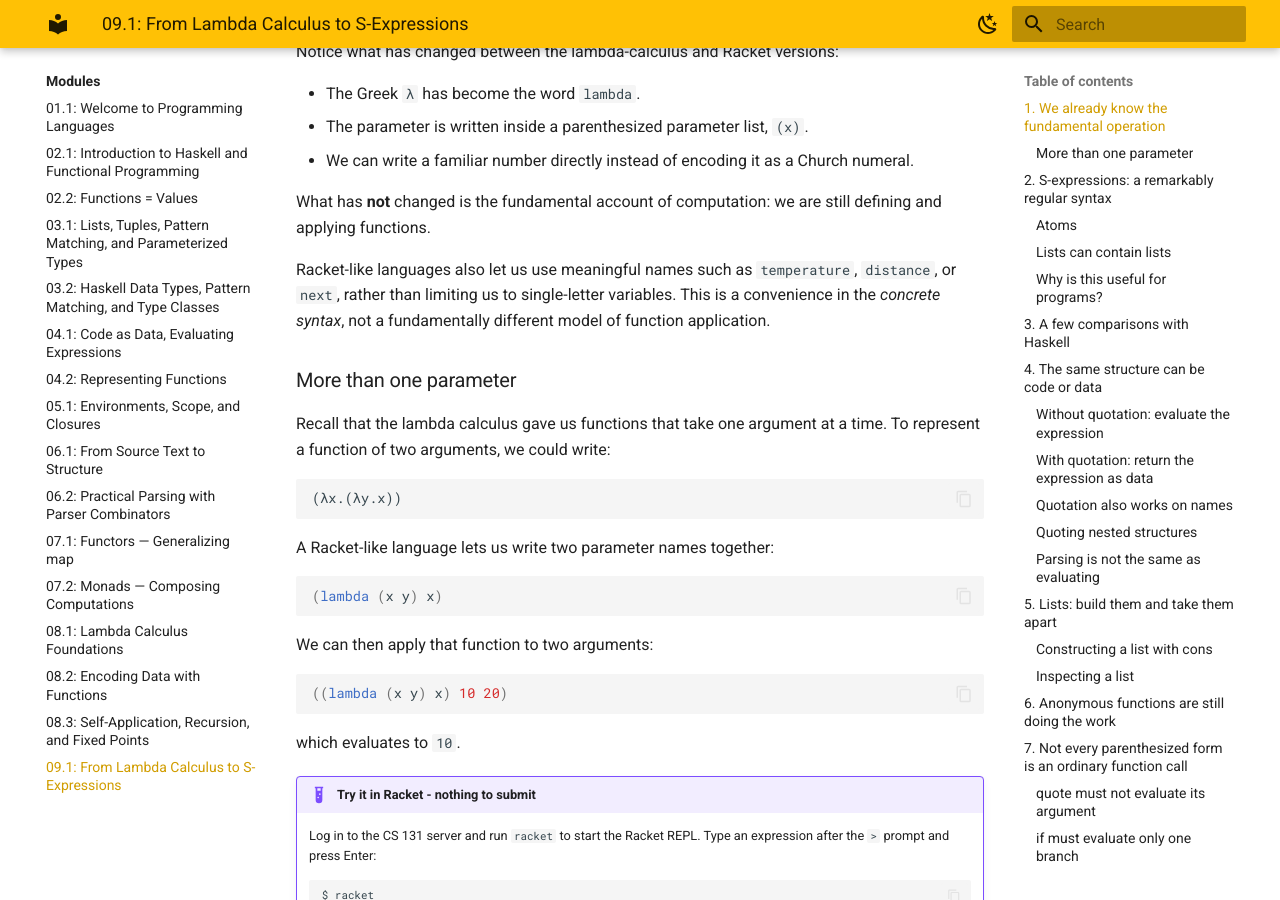
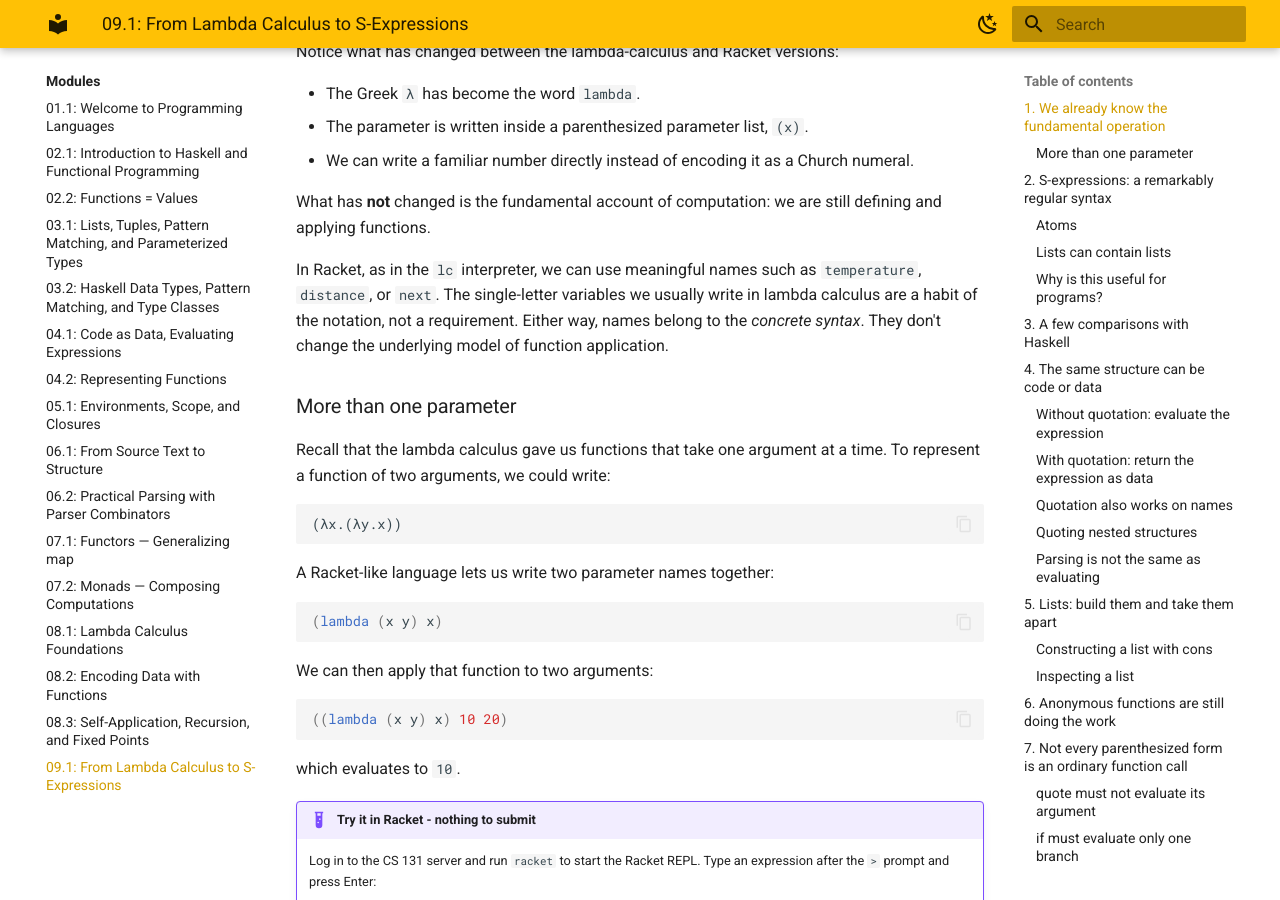
Before and after one commit to lbang-hmc/cs-131-website, an MkDocs documentation site: the page built from content/modules/09.1-from-lambda-calculus-to-s-expressions.md, in a window 1280 px wide and 900 px high, scrolled down 2099 px. Built offline with MkDocs 1.6.1 and Material for MkDocs 9.7.7, drawn with Linux system fonts in a browser that asks for light colours.

Commit message:
09.1: lc also allows multi-character names; fix the names-vs-single-letters claim
Co-Authored-By: Claude Opus 5.5 <noreply@anthropic.com>

```diff
--- a/content/modules/09.1-from-lambda-calculus-to-s-expressions.md
+++ b/content/modules/09.1-from-lambda-calculus-to-s-expressions.md
@@ -80,7 +80,7 @@ Notice what has changed between the lambda-calculus and Racket versions:
 
 What has **not** changed is the fundamental account of computation: we are still defining and applying functions.
 
-Racket-like languages also let us use meaningful names such as `temperature`, `distance`, or `next`, rather than limiting us to single-letter variables. This is a convenience in the *concrete syntax*, not a fundamentally different model of function application.
+In Racket, as in the `lc` interpreter, we can use meaningful names such as `temperature`, `distance`, or `next`. The single-letter variables we usually write in lambda calculus are a habit of the notation, not a requirement. Either way, names belong to the *concrete syntax*. They don't change the underlying model of function application.
 
 ### More than one parameter
 
```
